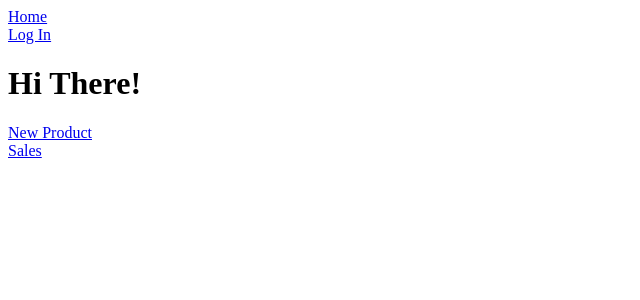
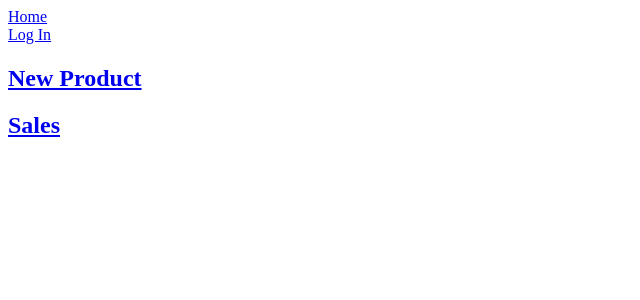
Before and after one commit to cabuki/potato-sales, a Symfony app: template templates/index.html.twig in a window 1280 px wide. Shown: the top 300 px of the page, without its empty margins (0-640 px from the left). Run offline with Twig, Linux system fonts and the light colour scheme; the template is opened without the code that fills it, so the values that code supplies are empty; some libraries are stand-ins or nearby versions.

Commit message:
Added some styling

```diff
--- a/assets/app.js
+++ b/assets/app.js
@@ -8,13 +8,14 @@
 // any CSS you import will output into a single css file (app.css in this case)
 import './styles/app.css';
 
-// start the Stimulus application
-import './bootstrap';
+import 'bootstrap/dist/css/bootstrap.min.css';
+import 'datatables.net-bs4/css/dataTables.bootstrap4.min.css';
 
 
 const $ = require('jquery');
 require('bootstrap');
 require('bootstrap-datepicker');
+require( 'datatables.net-bs4' )();
 
 $(document).ready(function() {
     $('.js-datepicker').datepicker({
--- a/package.json
+++ b/package.json
@@ -20,6 +20,7 @@
     "dependencies": {
         "bootstrap": "^4.5.3",
         "bootstrap-datepicker": "^1.9.0",
+        "datatables.net-bs4": "^1.10.22",
         "jquery": "^3.5.1",
         "popper.js": "^1.16.1"
     }
--- a/templates/base.html.twig
+++ b/templates/base.html.twig
@@ -9,7 +9,11 @@
     </head>
     <body>
         {% include 'header.html.twig' %}
+        <main class="container">
+            <h1>{{ pagename }}</h1>
+
         {% block body %}{% endblock %}
+        </main>
         {% block javascripts %}
             {{ encore_entry_script_tags('app') }}
         {% endblock %}
--- a/templates/header.html.twig
+++ b/templates/header.html.twig
@@ -1,20 +1,23 @@
-<div class="mb-3">
-    <a href="{{ path('index') }}">Home</a>
-</div>
-<div class="mb-3">
-    {{ pagename }}
-</div>
-<div class="mb-3">
+<nav class="navbar navbar-expand-lg navbar-light bg-light">
+    <div class="container-fluid">
+        <a href="{{ path('index') }}" class="nav-item d-flex">Home</a>
+        <div class="nav-item">
             {% if app.user %}
+                <span class="nav-link">
                     {{ app.user.name }}
+                </span>
             {% endif %}
         </div>
-<div class="mb-3">
-    {% if app.user %}
-        <a href="{{ path('logout') }}">Log Out</a>
-    {% else %}
+        <div class="nav-item">
+            {% set link_url = 'logout' %}
+            {% set link_txt = 'Log Out' %}
+            {% if not app.user %}
+                {% set link_url = 'login' %}
+                {% set link_txt = 'Log In' %}
+            {% endif %}
             {% if app.request.get('_route') != 'login' %}
-            <a href="{{ path('login') }}">Log In</a>
-        {% endif %}
+                <a class="nav-link" href="{{ path(link_url) }}">{{ link_txt }}</a>
             {% endif %}
         </div>
+    </div>
+</nav>
--- a/templates/index.html.twig
+++ b/templates/index.html.twig
@@ -3,8 +3,7 @@
 {% block title %}{{ pagename }}{% endblock %}
 
 {% block body %}
-    <h1>Hi There!</h1>
 
-    <div><a href="{{ path('product') }}">New Product</a></div>
-    <div><a href="{{ path('sales') }}">Sales</a></div>
+    <h2><a href="{{ path('product') }}">New Product</a></h2>
+    <h2><a href="{{ path('sales') }}">Sales</a></h2>
 {% endblock %}
```
Also changed, not shown: assets/sales.js (+5 -3 lines), package-lock.json. Lines whose indentation alone changed are shown as unchanged.
